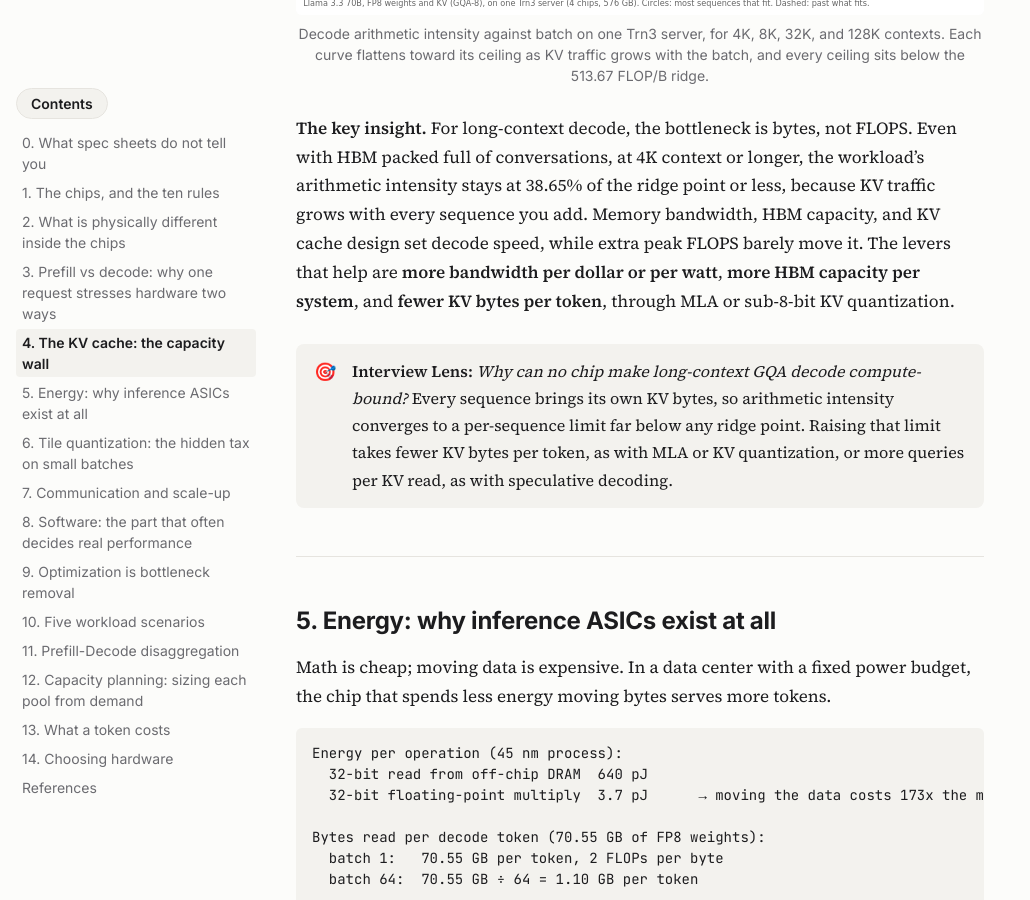
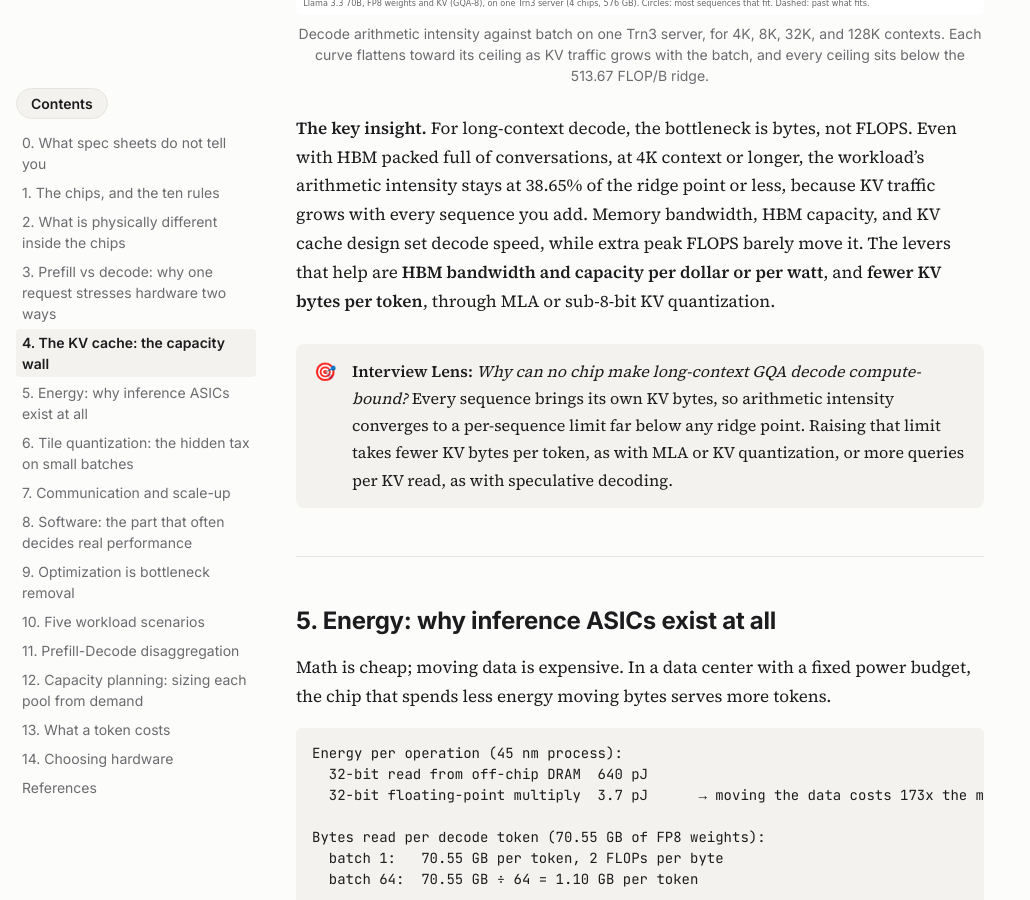
Before and after one commit to bananighosh/bananighosh.github.io, a Jekyll site: the page built from _posts/2026-11-16-flops-are-not-tokens.md, in a window 1280 px wide and 900 px high, scrolled down 11401 px. Shown: the whole window, without its empty margins (0-1030 px from the left). Built offline with Jekyll 4.4.1, drawn with Linux system fonts in a browser that asks for light colours.

Commit message:
Section 4: levers per dollar or per watt
Co-Authored-By: Claude Opus 5.5 <noreply@anthropic.com>
Claude-Session: https://claude.ai/code/session_01K2HJxVUv7i1duGErniTfDd

```diff
--- a/_posts/2026-11-16-flops-are-not-tokens.md
+++ b/_posts/2026-11-16-flops-are-not-tokens.md
@@ -228,7 +228,7 @@ Each 576 GB of HBM, one Trn3 server, holds one copy of the weights and 753 conve
 
 <figure><img src="/assets/img/flops-are-not-tokens/intensity-vs-batch.svg" alt="Decode arithmetic intensity against batch on one Trn3 server, for 4K, 8K, 32K, and 128K contexts. Each curve flattens toward its ceiling as KV traffic grows with the batch, and every ceiling sits below the 513.67 FLOP/B ridge." loading="lazy"><figcaption>Decode arithmetic intensity against batch on one Trn3 server, for 4K, 8K, 32K, and 128K contexts. Each curve flattens toward its ceiling as KV traffic grows with the batch, and every ceiling sits below the 513.67 FLOP/B ridge.</figcaption></figure>
 
-<b>The key insight.</b> For long-context decode, the bottleneck is bytes, not FLOPS. Even with HBM packed full of conversations, at 4K context or longer, the workload's arithmetic intensity stays at 38.65% of the ridge point or less, because KV traffic grows with every sequence you add. Memory bandwidth, HBM capacity, and KV cache design set decode speed, while extra peak FLOPS barely move it. The levers that help are <b>more bandwidth per dollar or per watt</b>, <b>more HBM capacity per system</b>, and <b>fewer KV bytes per token</b>, through MLA or sub-8-bit KV quantization.
+<b>The key insight.</b> For long-context decode, the bottleneck is bytes, not FLOPS. Even with HBM packed full of conversations, at 4K context or longer, the workload's arithmetic intensity stays at 38.65% of the ridge point or less, because KV traffic grows with every sequence you add. Memory bandwidth, HBM capacity, and KV cache design set decode speed, while extra peak FLOPS barely move it. The levers that help are <b>HBM bandwidth and capacity per dollar or per watt</b>, and <b>fewer KV bytes per token</b>, through MLA or sub-8-bit KV quantization.
 
 <div class="callout callout-gray" markdown="1">
 <span class="callout-icon">🎯</span>
```
